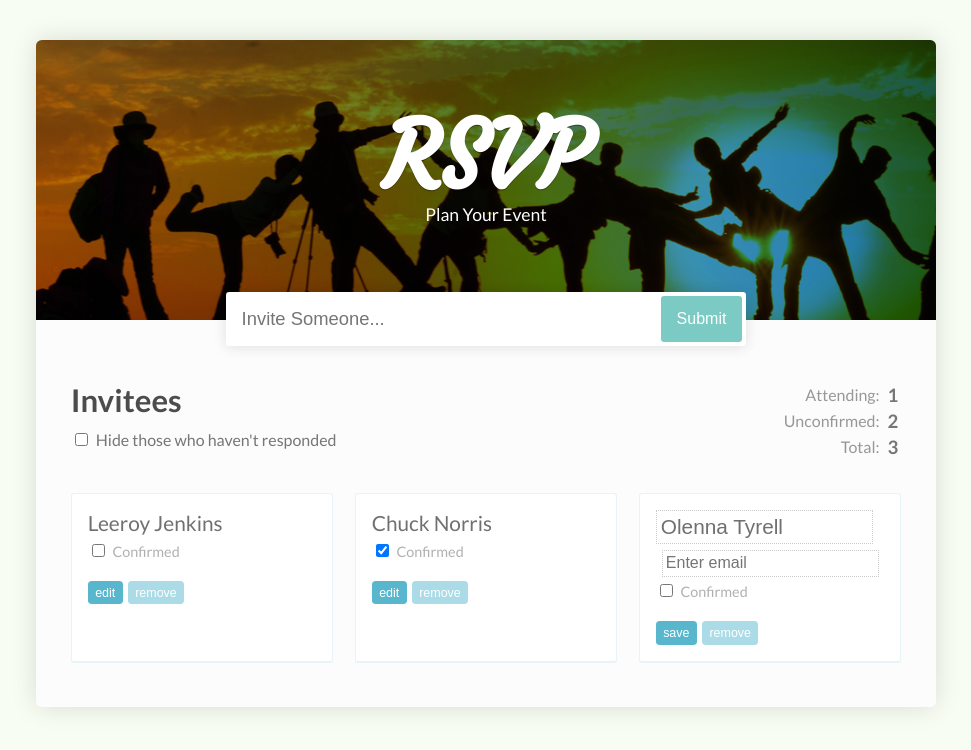
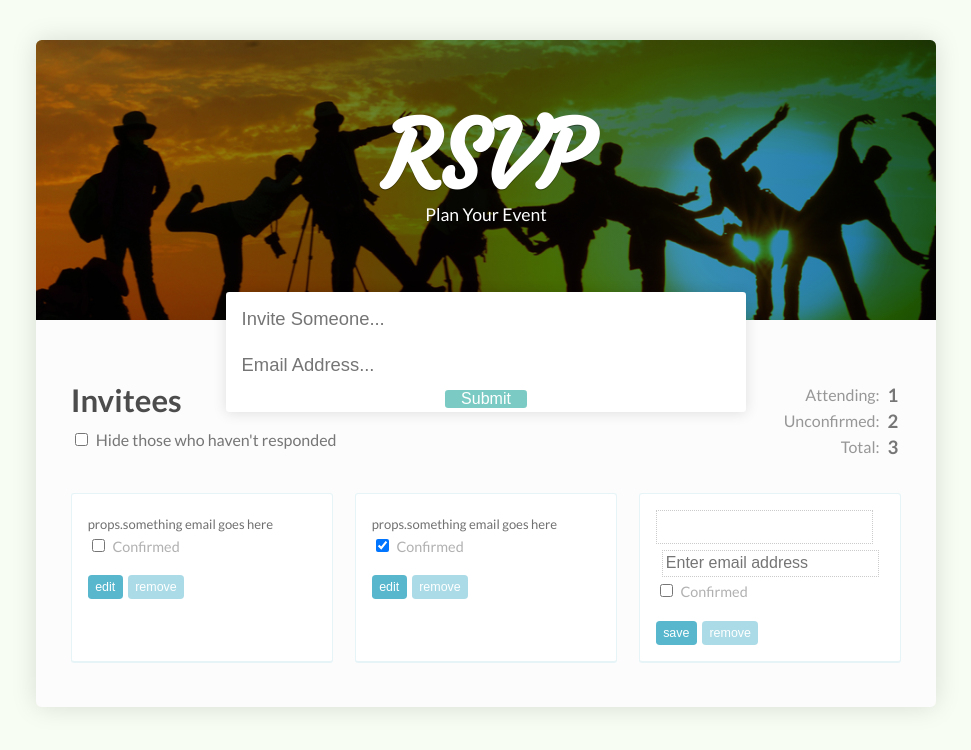
Before and after one commit to jcsilverio/RSVP, a React (Create React App) app: page / in a window 1280 px wide. Shown: the top 750 px of the page, without its empty margins (154-1125 px from the left). Built offline with nearby package versions, Linux system fonts and the light colour scheme.

Commit message:
pending guest & pending email populate ghost box

```diff
--- a/src/App.js
+++ b/src/App.js
@@ -8,20 +8,24 @@ class App extends Component {
   state = {
     isFiltered: false,
     pendingGuest: "",
+    pendingEmail: "",
     guests: [
     {
       name: 'Leeroy Jenkins',
+      email: 'leeroy@leeroy.com',
       isConfirmed: false,
       isEditing: false,
     },
     {
       name: 'Chuck Norris',
+      email: 'chuck@chuck.com',
       isConfirmed: true,
       isEditing: false,
 
     },
     {
       name: 'Olenna Tyrell',
+      email: 'olenna@boss.com',
       isConfirmed: false,
       isEditing: true,
 
@@ -62,7 +66,8 @@ class App extends Component {
         if (index === indexToChange) {
           return {
             ...guest,
-            name
+            name,
+
           };
         }
         return guest;
@@ -75,18 +80,23 @@ class App extends Component {
   handleNameInput = e =>
   this.setState({ pendingGuest: e.target.value });
 
+  handleEmailInput = e =>
+  this.setState({ pendingEmail: e.target.value });
+
   newGuestSubmitHandler = e => {
     e.preventDefault();
     this.setState({
        guests: [
        {
         name: this.state.pendingGuest,
+        email: this.state.pendingEmail,
         isConfirmed: false,
         isEditing: false
         },
         ...this.state.guests
        ],
-       pendingGuest: ''
+       pendingGuest: '',
+       pendingEmail: ''
      })
   }
 
@@ -111,13 +121,21 @@ class App extends Component {
           <h1>RSVP</h1>
           <p>Plan Your Event</p>
           <form onSubmit={this.newGuestSubmitHandler}>
+          <div>
             <input
                type="text"
                onChange={this.handleNameInput}
                value={this.state.pendingGuest}
                placeholder="Invite Someone..."
                 />
+            <input
+               type="text"
+               onChange={this.handleEmailInput}
+               value={this.state.pendingEmail}
+               placeholder="Email Address..."
+                />
             <button type="submit" name="submit" value="submit">Submit</button>
+            </div>
           </form>
         </header>
         <div className="main">
@@ -143,6 +161,7 @@ class App extends Component {
              isFiltered={this.state.isFiltered}
              removeGuestAt={this.removeGuestAt}
              pendingGuest={this.state.pendingGuest}
+             pendingEmail={this.state.pendingEmail}
               />
         </div>
       </div>
--- a/src/Guest.js
+++ b/src/Guest.js
@@ -9,8 +9,12 @@ const Guest  = props =>
       <li>
       <GuestName
            isEditing={props.isEditing}
-           handleNameEdits={e => props.setName(e.target.value)}>
+           handleNameEdits={e => props.setName(e.target.value)}
+          // handleEmailEdits={e =>props.setEmail(e.target.value)}
+           >
           {props.name}
+          {props.email}
+
       </GuestName>
 
       <label>
--- a/src/GuestList.js
+++ b/src/GuestList.js
@@ -6,13 +6,16 @@ import PendingGuest from './PendingGuest';
 
 const GuestList  = props =>
   <ul>
-  <PendingGuest name={props.pendingGuest}/>
+  <PendingGuest
+     name={props.pendingGuest}
+     email={props.pendingEmail} />
     {props.guests
       .filter(guest => !props.isFiltered || guest.isConfirmed)
       .map((guest, index) =>
       <Guest
           key={index}
           name={guest.name}
+          email={guest.email}
           isConfirmed={guest.isConfirmed}
           isEditing={guest.isEditing}
           handleConfirmation={() => props.toggleConfirmationAt(index)}
@@ -29,7 +32,8 @@ const GuestList  = props =>
     setNameAt: PropTypes.func.isRequired,
     isFiltered: PropTypes.bool.isRequired,
     removeGuestAt: PropTypes.func.isRequired,
-    pendingGuest: PropTypes.string.isRequired
+    pendingGuest: PropTypes.string.isRequired,
+    pendingEmail: PropTypes.string.isRequired
  }
 
 export default GuestList;
--- a/src/GuestName.js
+++ b/src/GuestName.js
@@ -8,18 +8,22 @@ const GuestName  = props => {
     return (
       <div>
       <input type="text"
-       value={props.children}
+       value={props.name}
        onChange={props.handleNameEdits} />
       <input type="text"
-        placeholder="Enter email" />
+        placeholder="Enter email address" />
         </div>
 
       );
   }
   return (
+    <div>
     <span>
-      {props.children}
+      {props.name}
     </span>
+    <span className="email"> props.something email goes here
+    </span>
+    </div>
      );
 
 };
--- a/src/PendingGuest.js
+++ b/src/PendingGuest.js
@@ -9,6 +9,9 @@ const PendingGuest  = props =>{
       <span>
           {props.name}
       </span>
+      <span className="email">
+        {props.email}
+      </span>
 
     </li>
      );
@@ -19,7 +22,8 @@ const PendingGuest  = props =>{
 
 
  PendingGuest.propTypes = {
-    name: PropTypes.string.isRequired
+    name: PropTypes.string.isRequired,
+    email: PropTypes.string.isRequired
  }
 
 export default PendingGuest;
--- a/src/index.css
+++ b/src/index.css
@@ -173,9 +173,15 @@ td:last-child {
 }
 /* pending */
 
+
+.email {
+  font-size: small;
+}
+
 .pending {
   border-color: rgba(210, 210, 210, .5);
 }
+
 
 .pending span {
   color: rgb(210, 210, 210);
```
